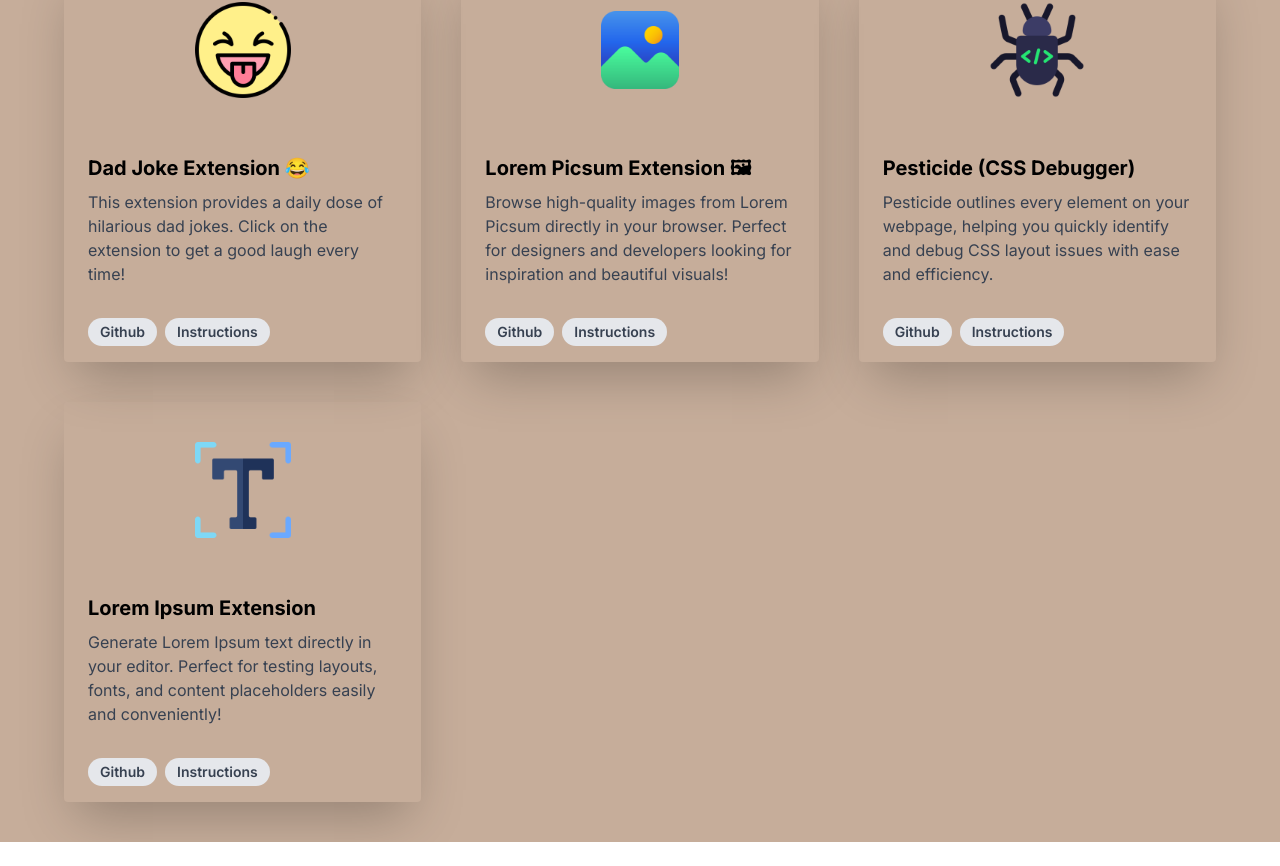
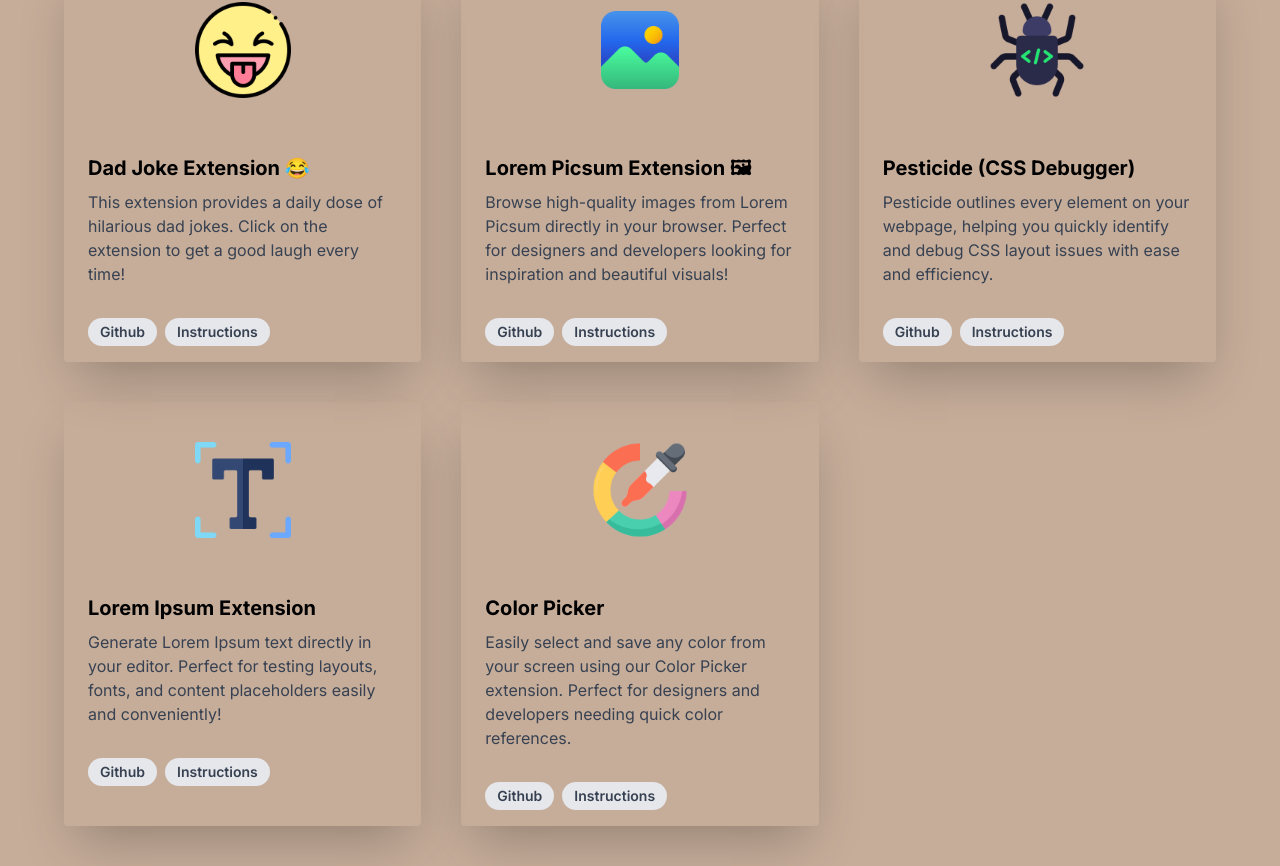
Before and after one commit to anukultyagi/chrome-vault, a Next.js app: page / in a window 1280 px wide. Shown: the part 722-1588 px from the top of the page. Before the commit the page ends 1564 px from the top, so only its background shows below. Built offline with nearby package versions, Linux system fonts and the light colour scheme.

Commit message:
added color picker

```diff
--- a/public/images/index.js
+++ b/public/images/index.js
@@ -7,6 +7,7 @@ import lorempicsum from './lorem-picsum-icon.png'
 // import pesticide from './pesticide.png'
 import pesticide from './pesticide-icon.png'
 import enableDeveloperMode from './enable-developer-mode.png'
+import colorPicker from './color-picker-128.png'
 
 
-export default { dadjoke, loremIpsum, lorempicsum, pesticide, enableDeveloperMode }
+export default { dadjoke, loremIpsum, lorempicsum, pesticide, enableDeveloperMode, colorPicker }
--- a/src/data.js
+++ b/src/data.js
@@ -1,6 +1,6 @@
 import images from './../public/images';
 
-const { dadjoke, loremIpsum, lorempicsum, pesticide } = images;
+const { dadjoke, loremIpsum, lorempicsum, pesticide, colorPicker } = images;
 
 export const cardData = [
     {
@@ -26,5 +26,11 @@ export const cardData = [
         imgSrc: loremIpsum,
         title: 'Lorem Ipsum Extension',
         desc: 'Generate Lorem Ipsum text directly in your editor. Perfect for testing layouts, fonts, and content placeholders easily and conveniently!',
+    },
+    {
+        id: 5,
+        imgSrc: colorPicker,
+        title: 'Color Picker',
+        desc: 'Easily select and save any color from your screen using our Color Picker extension. Perfect for designers and developers needing quick color references.',
     }
 ];
```
Also changed, not shown: public/images/color-picker-128.png (added).
